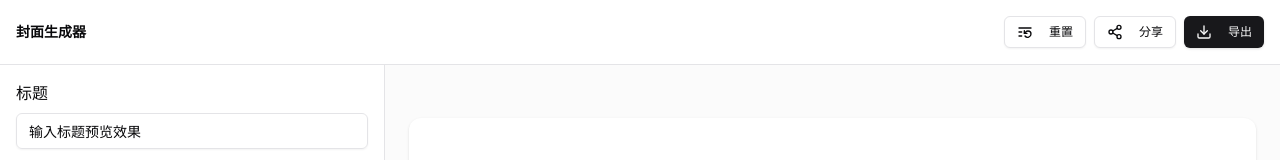
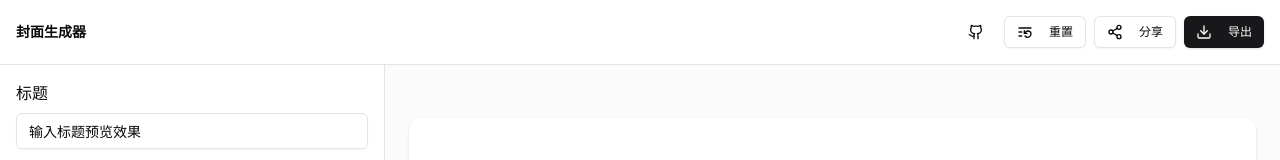
Before and after one commit to budaobu/cover-craft, a React (Vite) app: page /generator in a window 1280 px wide. Shown: the top 160 px of the page. Built offline with nearby package versions, Linux system fonts and the light colour scheme.

Commit message:
feat: (Icon) update github icon

```diff
--- a/src/pages/generator/index.tsx
+++ b/src/pages/generator/index.tsx
@@ -26,7 +26,7 @@ import {
   TabsTrigger,
 } from "@/components/ui/tabs"
 import { Separator } from "@/components/ui/separator"
-import { Download, ListRestart, Share2 } from "lucide-react"
+import { Download, Github, ListRestart, Share2 } from "lucide-react"
 import {
   DropdownMenu,
   DropdownMenuContent,
@@ -122,6 +122,14 @@ export default function Generator() {
         <div className="flex h-16 justify-between items-center gap-4 px-4">
           <div className="text-sm text-lg font-bold">封面生成器</div>
           <div className="flex items-center space-x-2">
+            {/* 添加 GitHub 按钮 */}
+            <Button
+              variant="ghost"
+              size="sm"
+              onClick={() => window.open('https://github.com/guizimo/cover-craft', '_blank')}
+            >
+              <Github className="h-4 w-4" />
+            </Button>
             <Button variant="outline" size="sm" onClick={resetSettings}>
               <ListRestart className="mr-2 h-4 w-4" />
               重置
```
